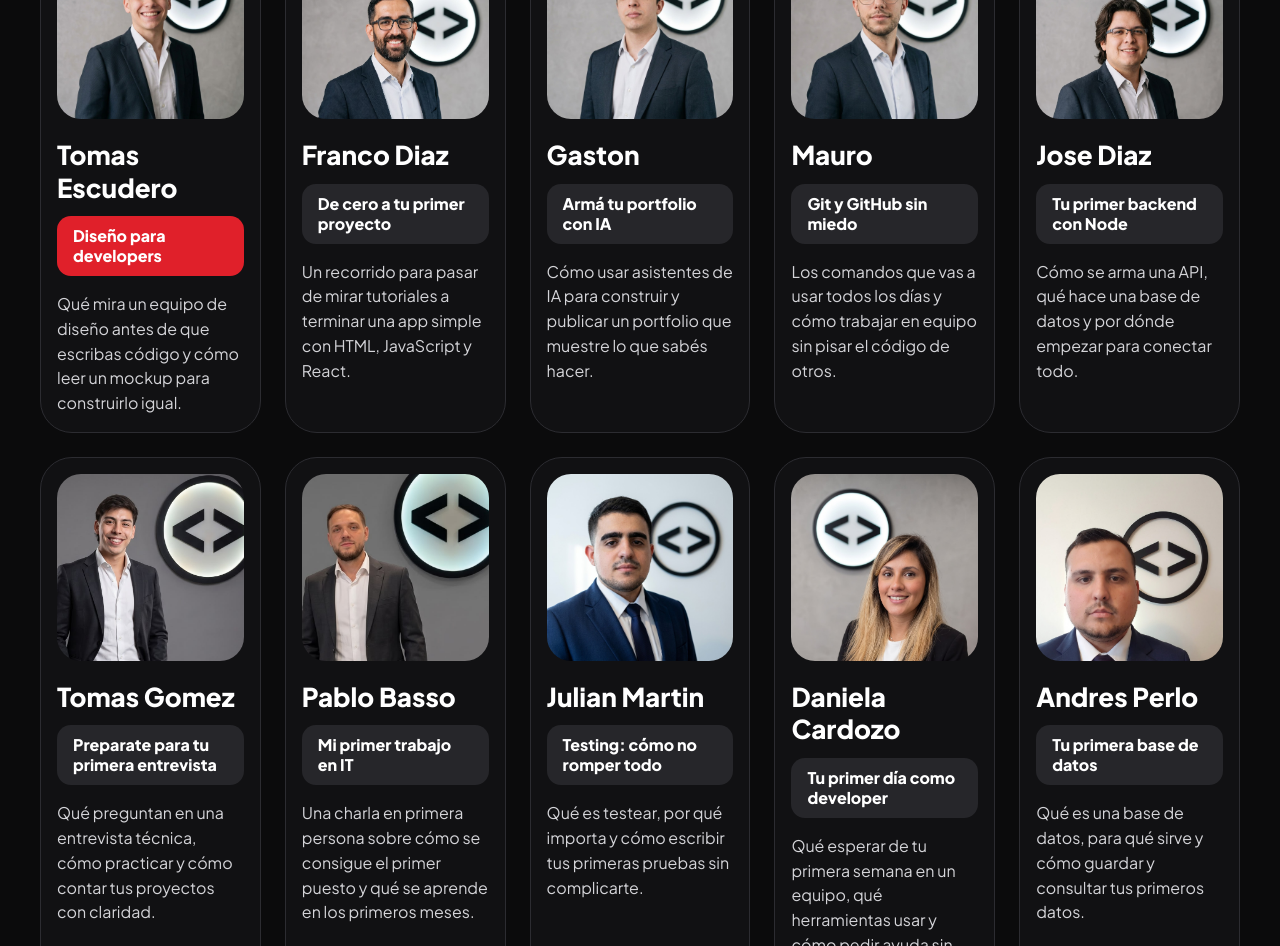
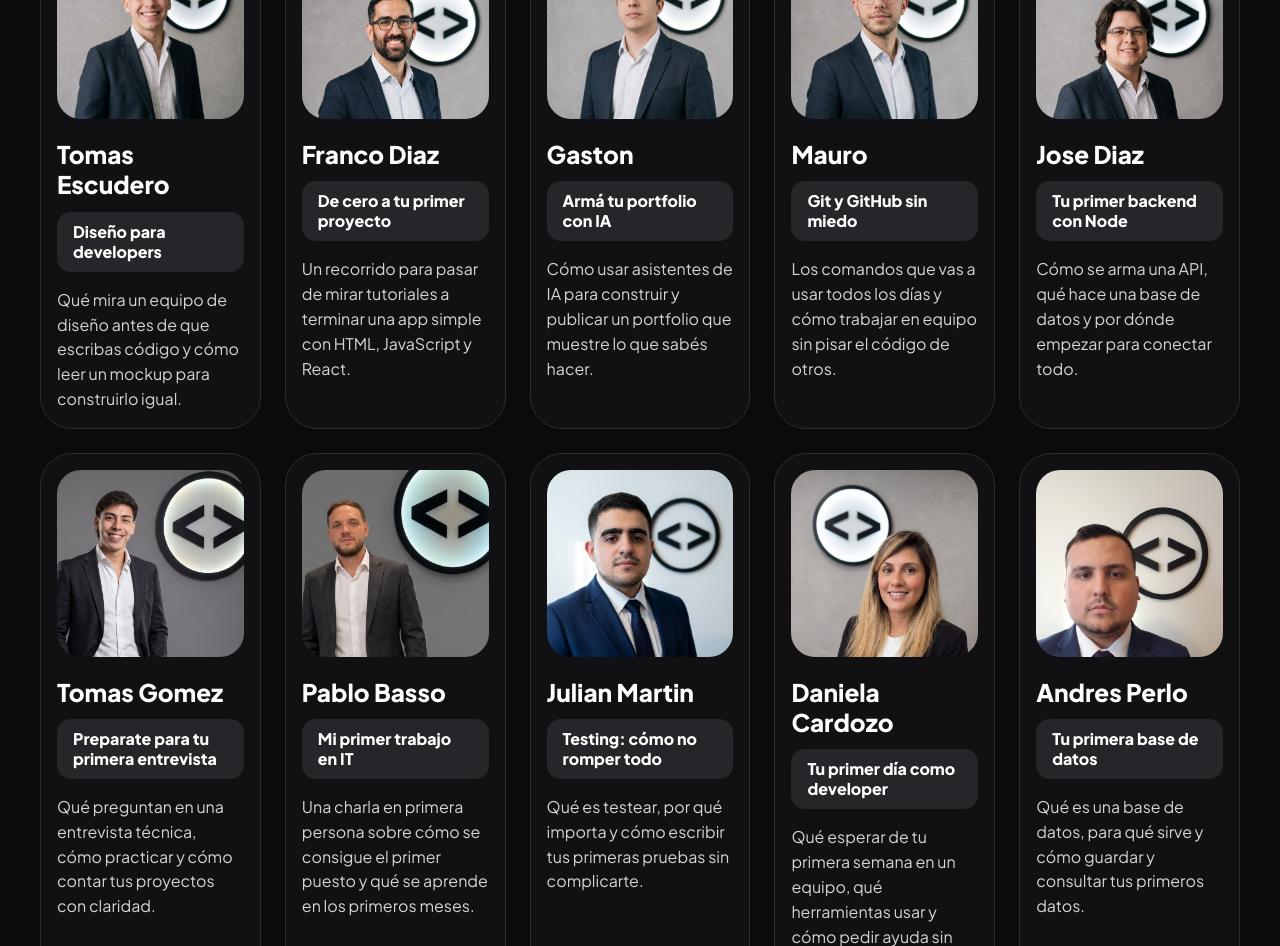
Before and after one commit to lioneldebortoli/WorkShopRC, a React (Vite) app: page / in a window 1280 px wide. Shown: the part 1620-2566 px from the top of the page. Built offline with nearby package versions, Linux system fonts and the light colour scheme.

Commit message:
style: agrega disenio y animaciones a las tarjetas de speakers

```diff
--- a/src/components/Speakers.jsx
+++ b/src/components/Speakers.jsx
@@ -98,10 +98,10 @@ export const Speakers = () => {
       </h2>
 
       <ul className="mt-10 grid grid-cols-5 gap-6">
-        {SPEAKERS.map((speaker, i) => (
+        {SPEAKERS.map((speaker) => (
           <li
             key={speaker.nombre}
-            className="rounded-[32px] border border-(--rc-border) bg-(--rc-surface) p-4"
+            className="group rounded-[32px] border border-(--rc-border) bg-(--rc-surface) p-4 transition duration-300 hover:-translate-y-2 hover:border-(--rc-red) hover:shadow-[0_16px_40px_rgba(224,32,42,0.25)]"
           >
             <div className="aspect-square overflow-hidden rounded-3xl">
               <img
@@ -111,14 +111,10 @@ export const Speakers = () => {
                 className={`h-full w-full object-cover object-top ${speaker.encuadre ?? ""}`}
               />
             </div>
-            <h3 className="mt-5 text-[26px] font-extrabold leading-tight">
+            <h3 className="mt-5 text-[clamp(20px,1.9vw,26px)] font-extrabold leading-tight">
               {speaker.nombre}
             </h3>
-            <p
-              className={`mt-3 rounded-[14px] px-4 py-2.5 font-extrabold leading-tight ${
-                i === 0 ? "bg-(--rc-red)" : "bg-(--rc-surface-2)"
-              }`}
-            >
+            <p className="mt-3 rounded-[14px] bg-(--rc-surface-2) px-4 py-2.5 font-extrabold leading-tight transition-colors duration-300 group-hover:bg-(--rc-red)">
               {speaker.charla}
             </p>
             <p className="mt-4 leading-[1.55] text-(--rc-text-soft)">
```
